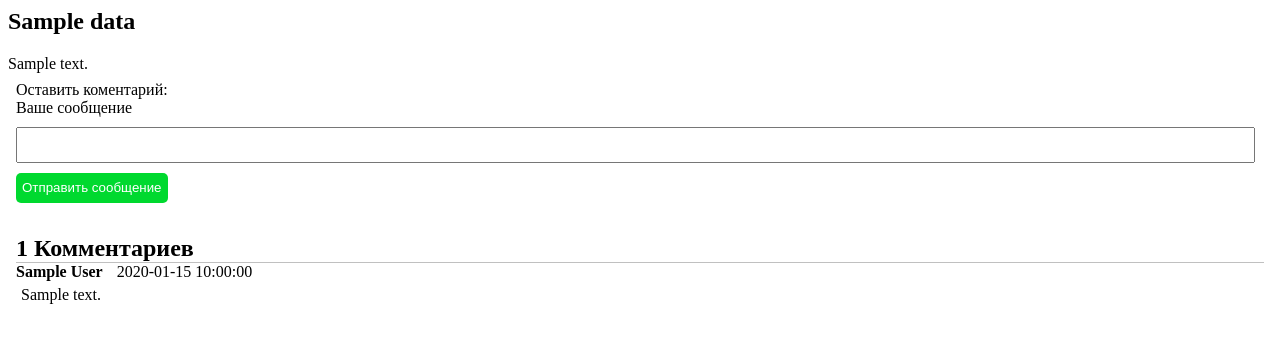
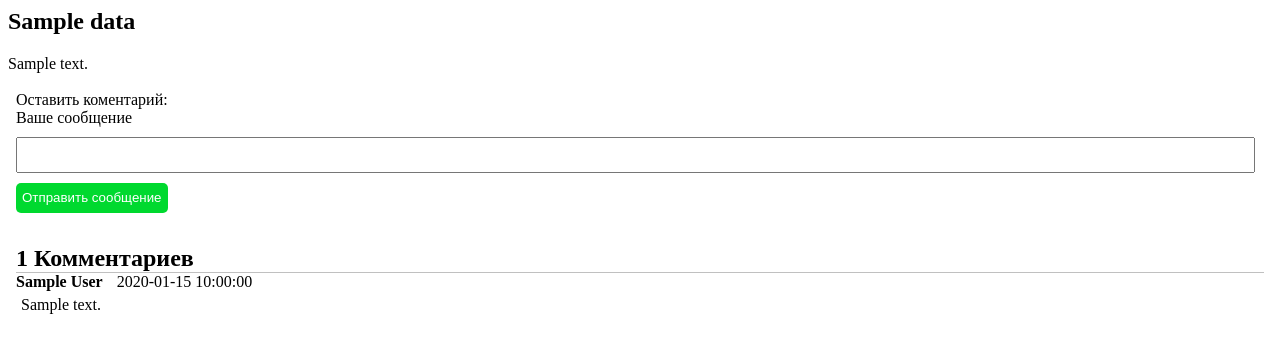
Before and after one commit to mafof/blogForPeople, a PHP site: template app/views/view_show_post.php in a window 1280 px wide. Shown: the top 353 px of the page. Run offline with PHP 8.4, Linux system fonts and the light colour scheme; the template is opened without the code that fills it: most values are stand-ins (such as "Sample title", 1, 10 or a date in 2020).

Commit message:
fix front to page show post

```diff
--- a/css/showPost.css
+++ b/css/showPost.css
@@ -8,7 +8,15 @@ p {
     margin-top: 1rem!important;
 }
 
+.post img {
+    max-width: 100%;
+}
+
 /* form comment => */
+
+.main-comment {
+    margin-top: 10px;
+}
 
 .form-send-comment {
     padding: 8px;
```
